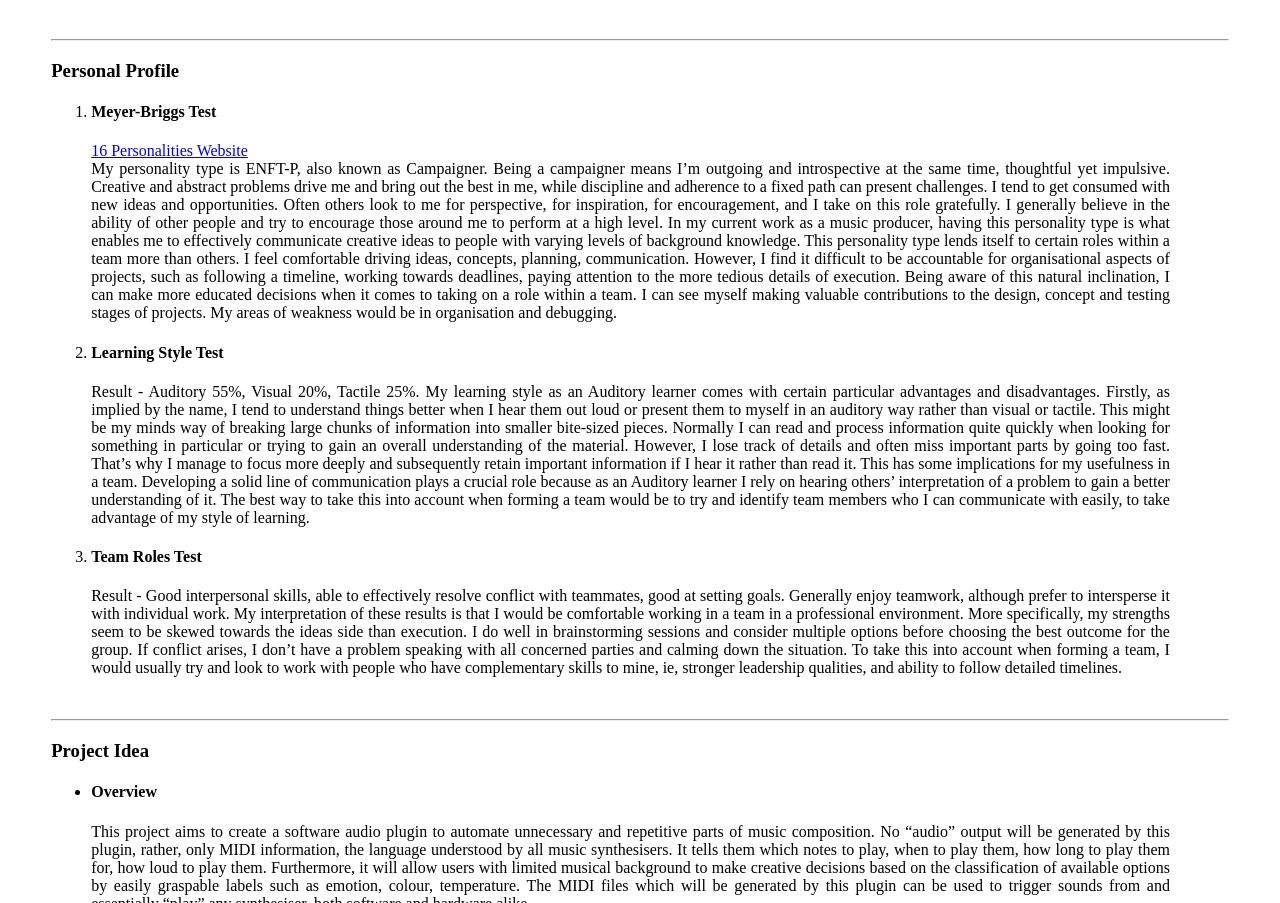
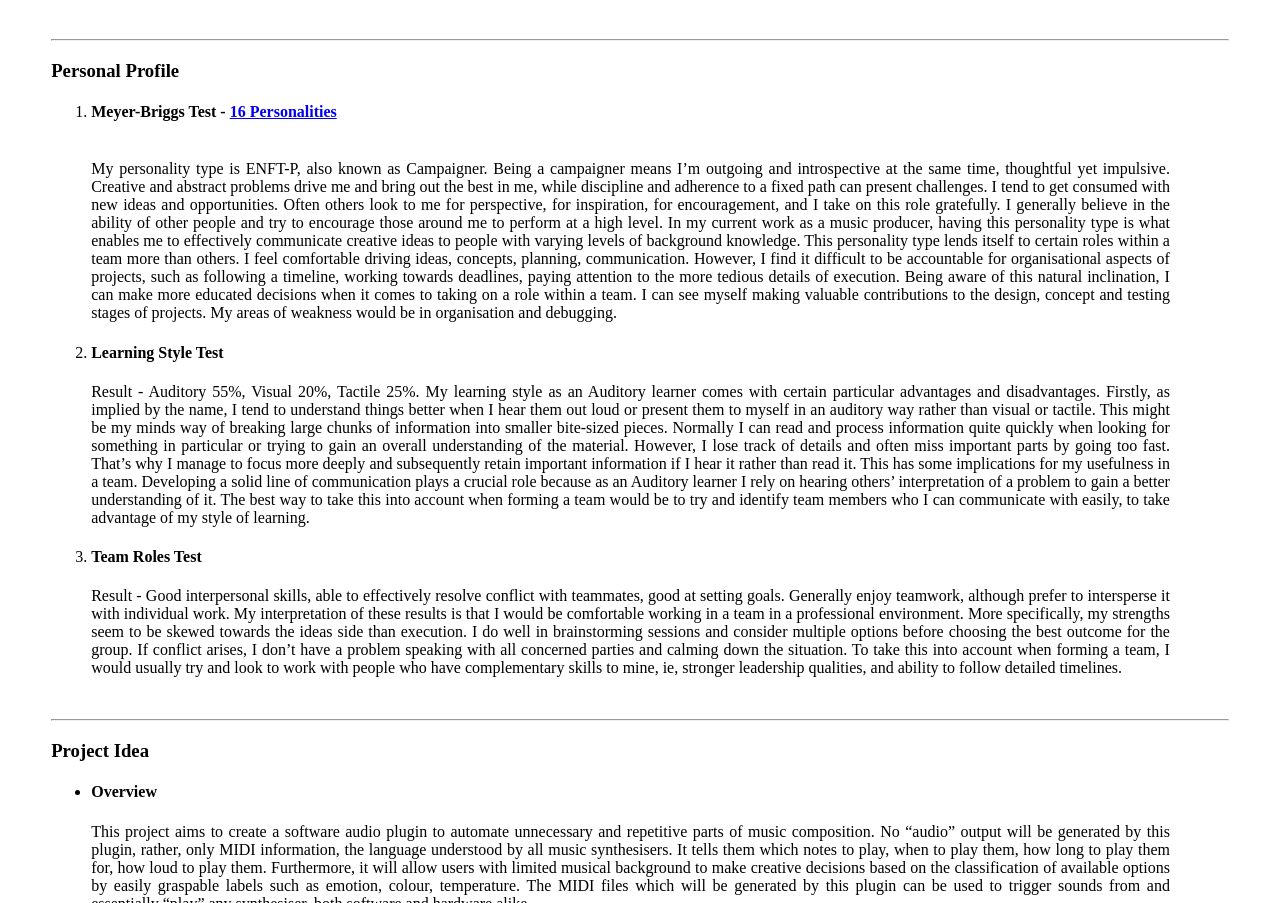
Before and after one commit to DivyHPota/MyProfile, a plain HTML site: page Index.html in a window 1280 px wide. Shown: the part 863-1766 px from the top of the page. Drawn offline with Linux system fonts and the light colour scheme.

Commit message:
Update Index.html

```diff
--- a/Index.html
+++ b/Index.html
@@ -58,8 +58,8 @@ as far as product testing.
 <h3>Personal Profile</h3>
 <ol style="margin-right: 5%; text-align:justify;">
   <li>
-    <h4>Meyer-Briggs Test</h4>
-    <a href="https://www.16personalities.com/free-personality-test">16 Personalities Website</a>
+    <h4>Meyer-Briggs Test - <a href="https://www.16personalities.com/free-personality-test">16 Personalities</a> </h4>
+
     <br>
     My personality type is ENFT-P, also known as Campaigner. Being a campaigner means I’m outgoing and introspective at
     the same time, thoughtful yet impulsive. Creative and abstract problems drive me and bring out the best in me, while
```
